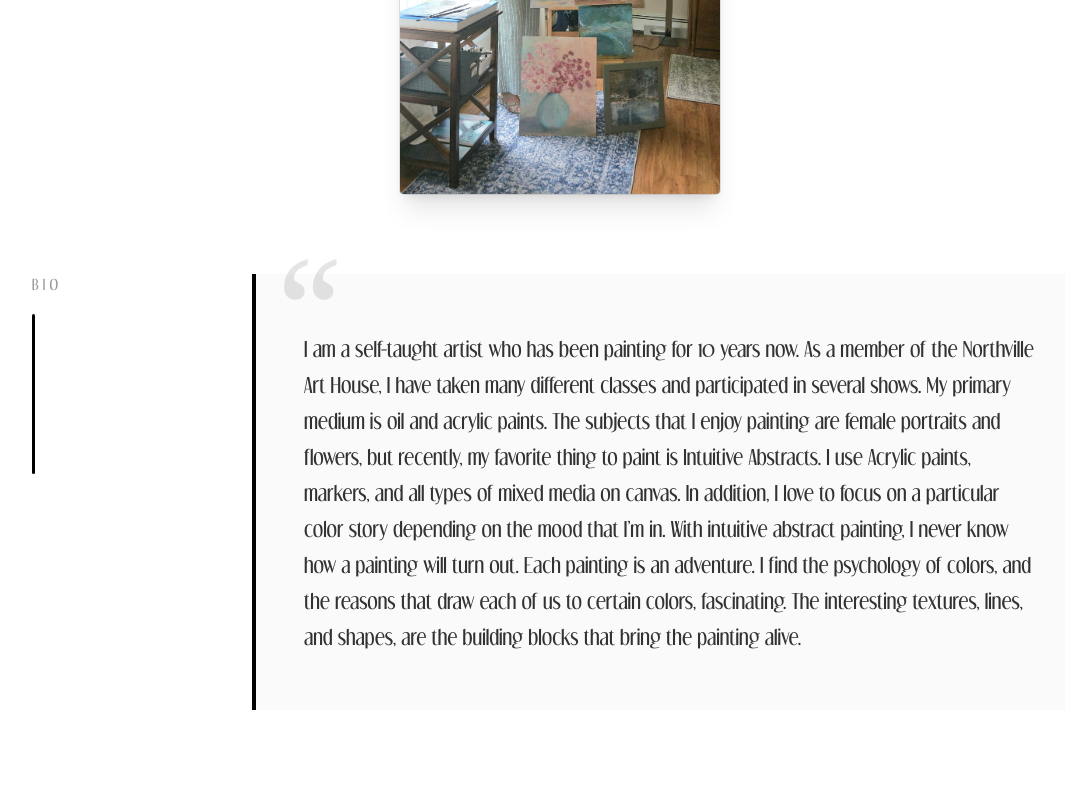
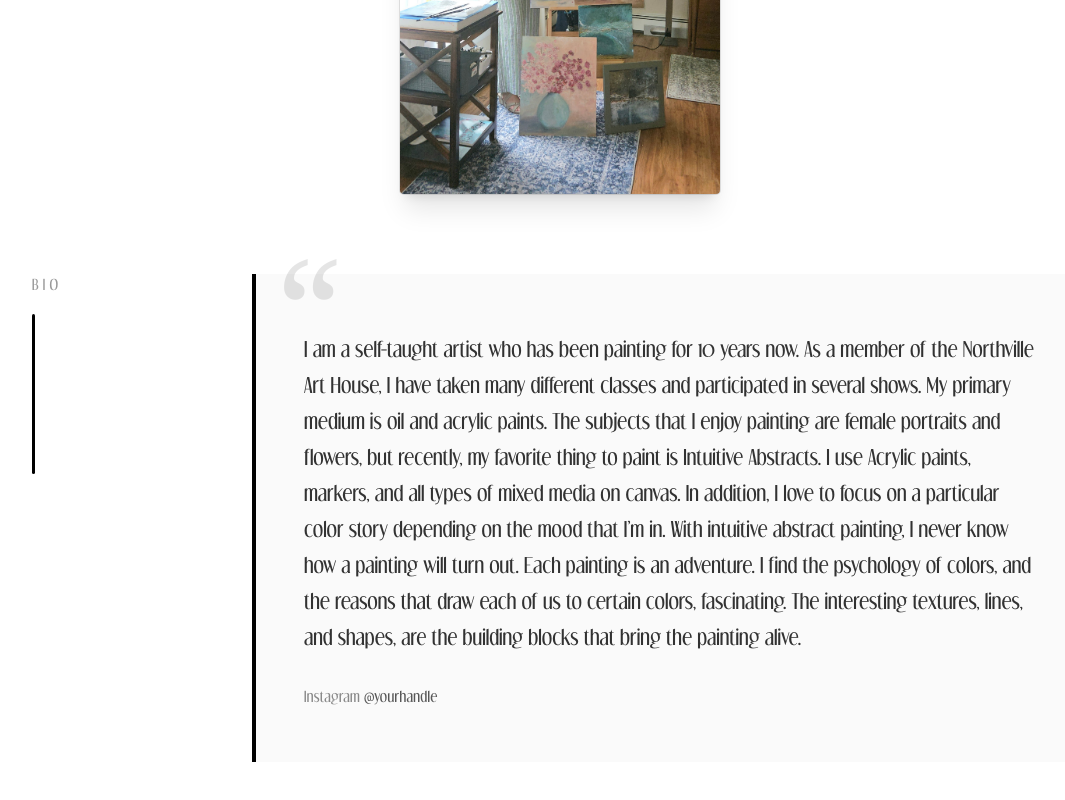
Before and after one commit to PhillBost/shelly-portfolio, a React (Vite) app: page / in a window 1280 px wide. Shown: the part 1923-2723 px from the top of the page, without its empty margins (80-1145 px from the left). Built offline with nearby package versions, Linux system fonts and the light colour scheme; no server answers; what @cloudinary/url-gen would draw is missing.

Commit message:
Add editable Instagram handle to About section

```diff
--- a/src/components/AboutMe.jsx
+++ b/src/components/AboutMe.jsx
@@ -104,6 +104,10 @@ const AboutMe = () => {
             <p className="relative max-w-3xl text-lg leading-9 text-black/80 md:text-xl">
               {siteContent.bio}
             </p>
+
+            <p className="relative mt-8 text-sm tracking-wide text-black/45">
+              Instagram <span className="text-black/65">{siteContent.instagramHandle}</span>
+            </p>
           </div>
         </div>
       </div>
--- a/src/content/siteContent.js
+++ b/src/content/siteContent.js
@@ -16,5 +16,7 @@ export const siteContent = {
 
   aboutTitle: "About Me",
 
+  instagramHandle: "@yourhandle",
+
   galleryTitle: "Gallery",
 };
```
